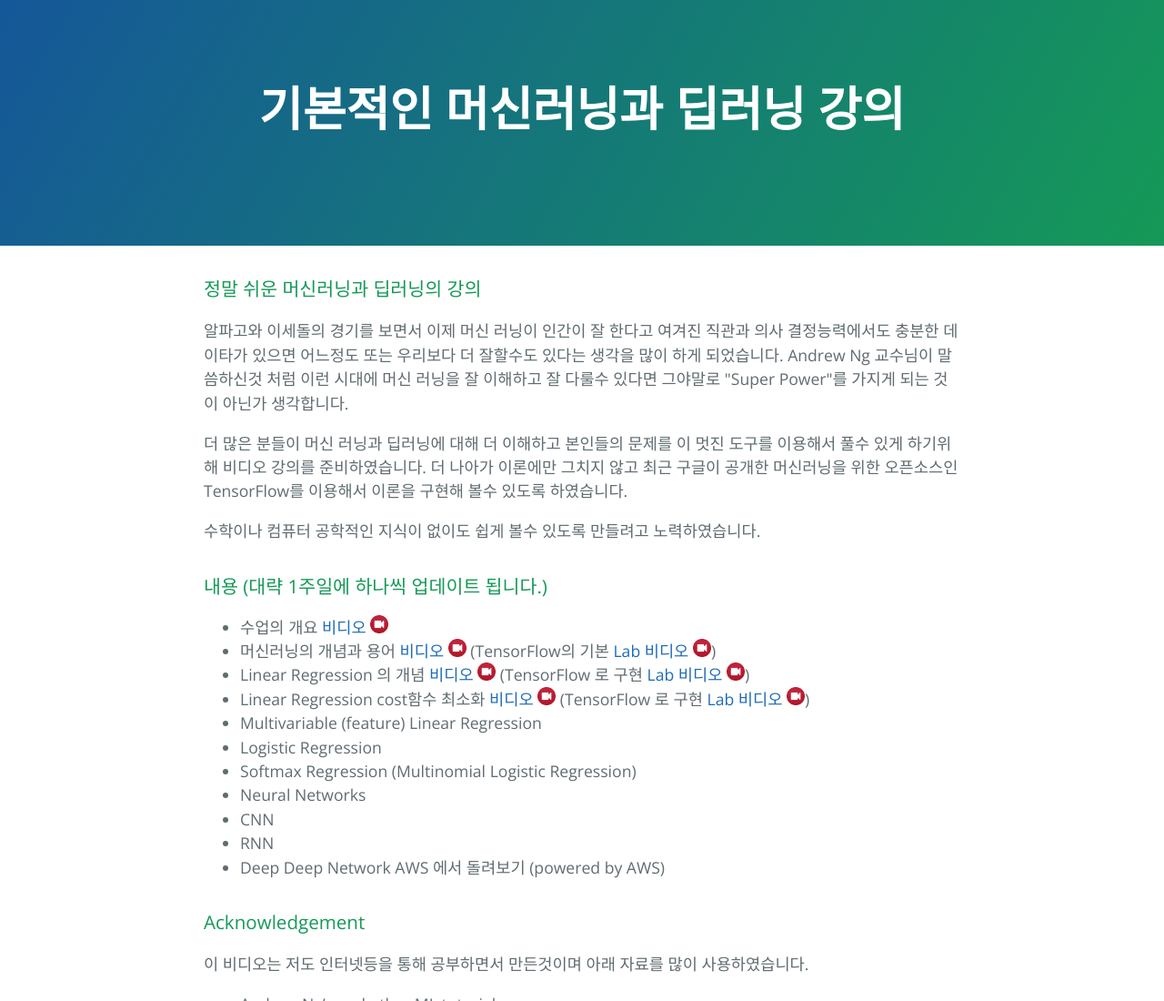
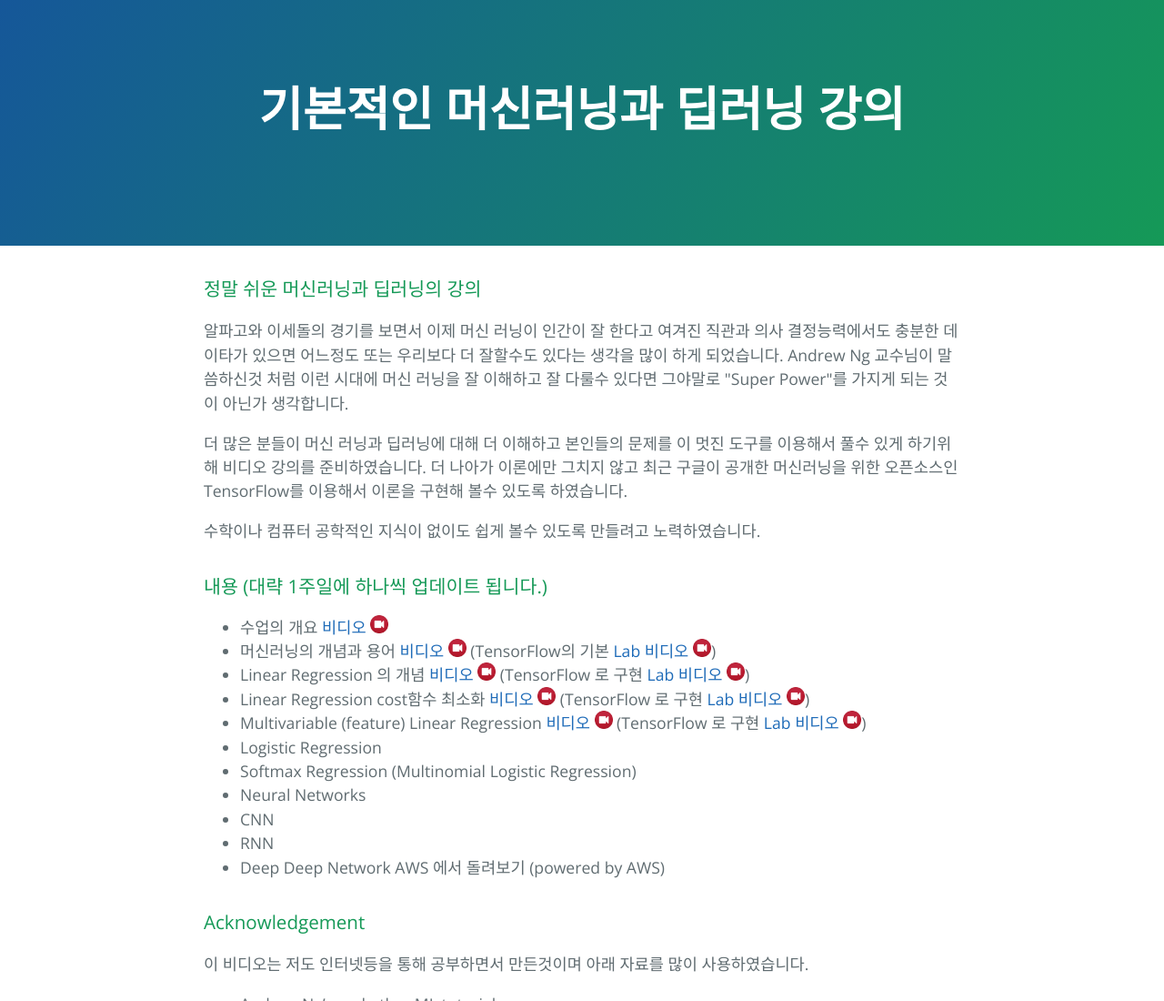
Before and after one commit to hunkim/ml, a plain HTML site: page index.html in a window 1280 px wide. Shown: the top 1100 px of the page at 91% size. Drawn offline with nearby package versions, Linux system fonts and the light colour scheme.

Commit message:
Added lect 04

```diff
--- a/index.html
+++ b/index.html
@@ -37,7 +37,10 @@
   (TensorFlow 로 구현 <a href="https://youtu.be/4HrSxpi3IAM">Lab 비디오 <img width="20" src="video.png"></a>)</li>
 <li>Linear Regression cost함수 최소화 <a href="https://www.youtube.com/watch?v=TxIVr-nk1so">비디오 <img width="20" src="video.png"></a>
   (TensorFlow 로 구현 <a href="https://www.youtube.com/watch?v=pHPmzTQ_e2o">Lab 비디오 <img width="20" src="video.png"></a>)</li>
-<li>Multivariable (feature) Linear Regression</li>
+<li>Multivariable (feature) Linear Regression
+<a href="https://youtu.be/UYWJkyYln2s">비디오 <img width="20" src="video.png"></a>
+  (TensorFlow 로 구현 <a href="https://youtu.be/iEaVR1N8EEk">Lab 비디오 <img width="20" src="video.png"></a>)</li>
+</li>
 <li>Logistic Regression</li>
 <li>Softmax Regression (Multinomial Logistic Regression)</li>
 <li>Neural Networks </li>
```
